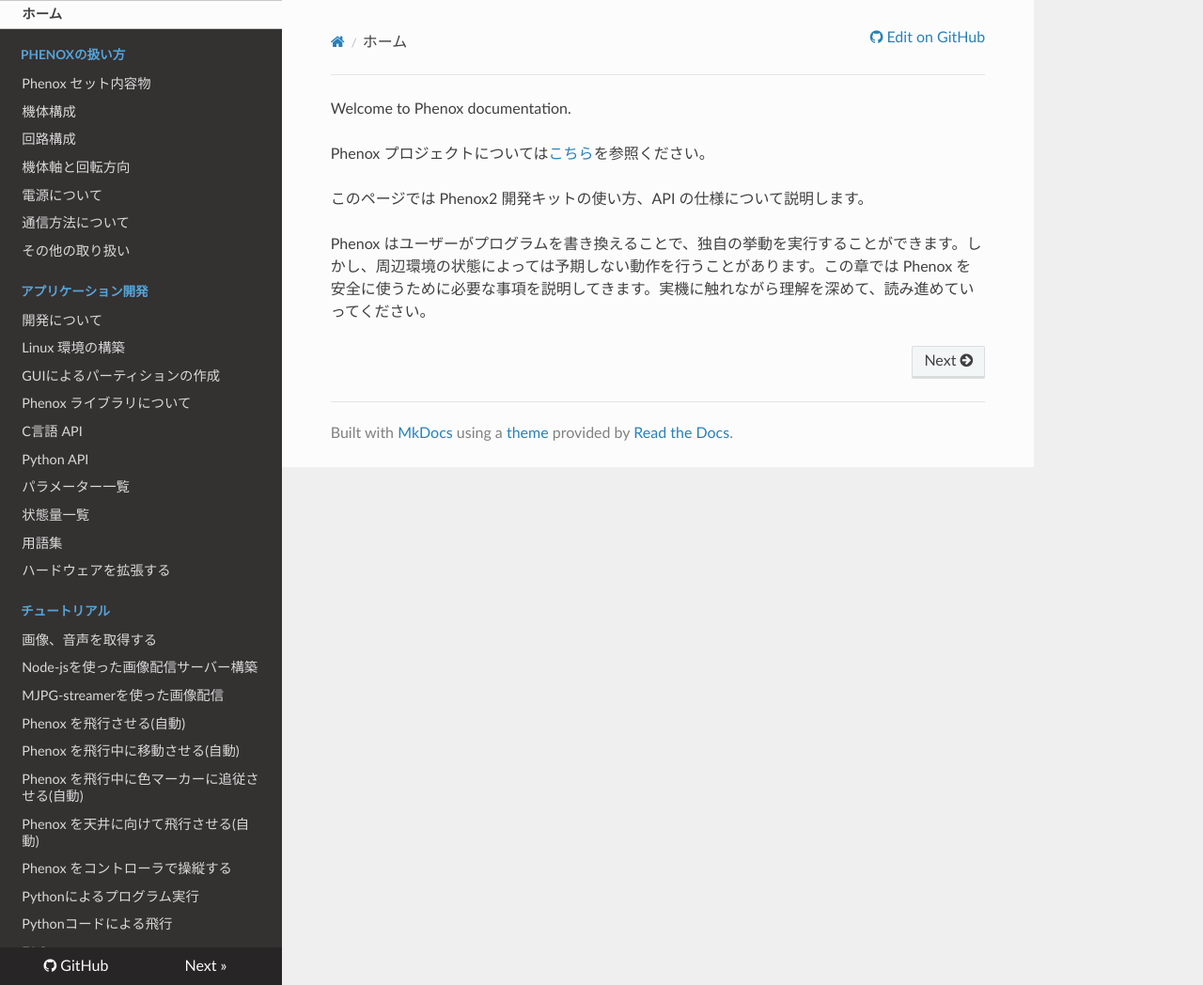
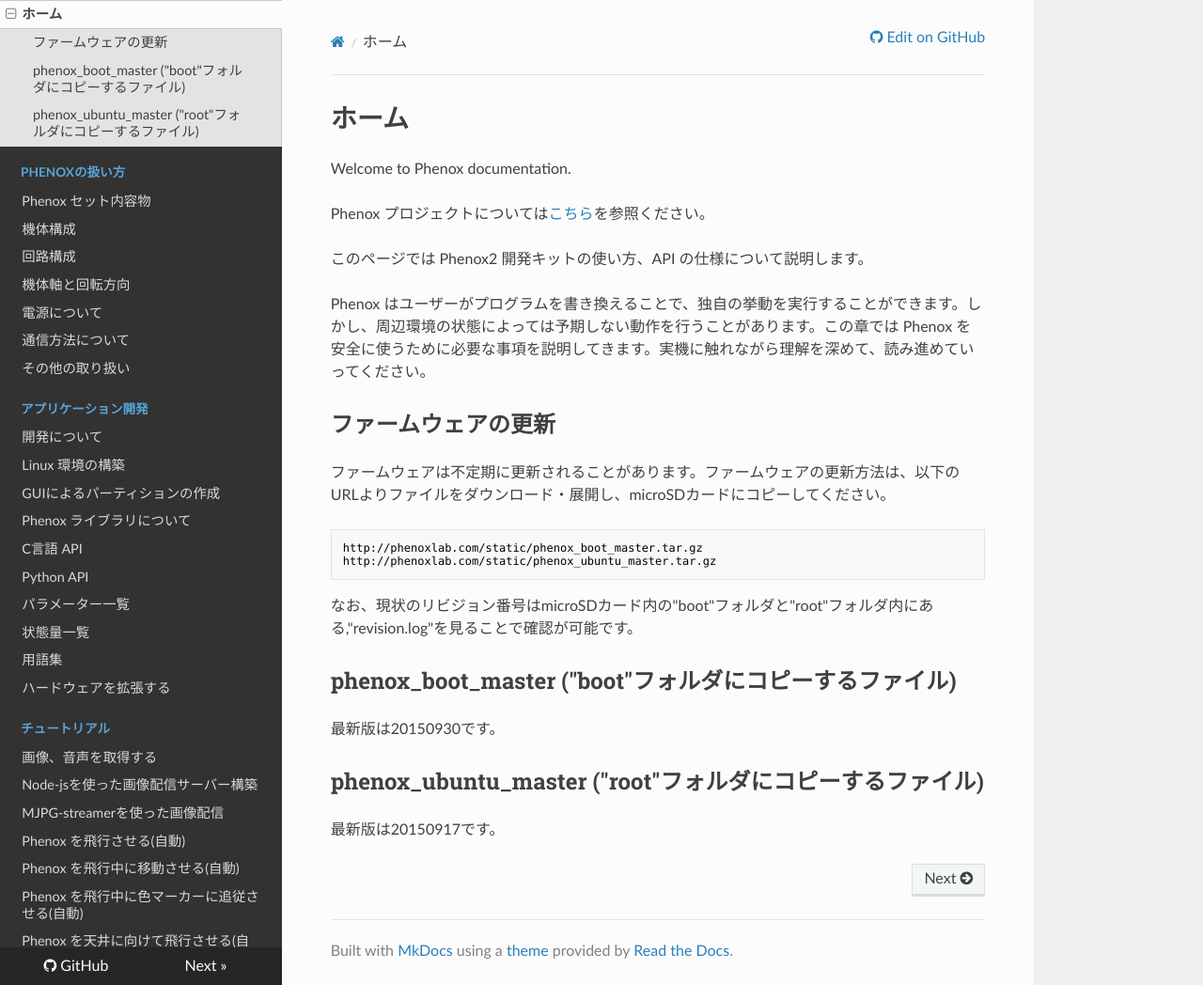
Before and after one commit to phenoxlab/phenox, an MkDocs documentation site: the page built from docs/index.md, in a window 1280 px wide and 1048 px high. Shown: the whole window at 94% size. Built offline with MkDocs 1.6.1, drawn with Linux system fonts in a browser that asks for light colours; nearby versions of some CDN libraries; old or Windows-style settings are respelled for this version of MkDocs.

````diff
--- a/docs/index.md
+++ b/docs/index.md
@@ -1,3 +1,4 @@
+#　ホーム
 Welcome to Phenox documentation.
 
 Phenox プロジェクトについては[こちら](http://phenoxlab.com/?lang=ja)を参照ください。
@@ -5,3 +6,15 @@ Phenox プロジェクトについては[こちら](http://phenoxlab.com/?lang=j
 このページでは Phenox2 開発キットの使い方、API の仕様について説明します。
 
 Phenox はユーザーがプログラムを書き換えることで、独自の挙動を実行することができます。しかし、周辺環境の状態によっては予期しない動作を行うことがあります。この章では Phenox を安全に使うために必要な事項を説明してきます。実機に触れながら理解を深めて、読み進めていってください。
+
+##ファームウェアの更新
+ファームウェアは不定期に更新されることがあります。ファームウェアの更新方法は、以下のURLよりファイルをダウンロード・展開し、microSDカードにコピーしてください。
+```bash
+http://phenoxlab.com/static/phenox_boot_master.tar.gz
+http://phenoxlab.com/static/phenox_ubuntu_master.tar.gz
+```
+なお、現状のリビジョン番号はmicroSDカード内の"boot"フォルダと"root"フォルダ内にある,"revision.log"を見ることで確認が可能です。
+##phenox_boot_master ("boot"フォルダにコピーするファイル)
+最新版は20150930です。
+##phenox_ubuntu_master ("root"フォルダにコピーするファイル)
+最新版は20150917です。
````
Also changed, not shown: docs/dev/api.md (+3 -1 lines), docs/dev/param.md (+3 -0 lines).
